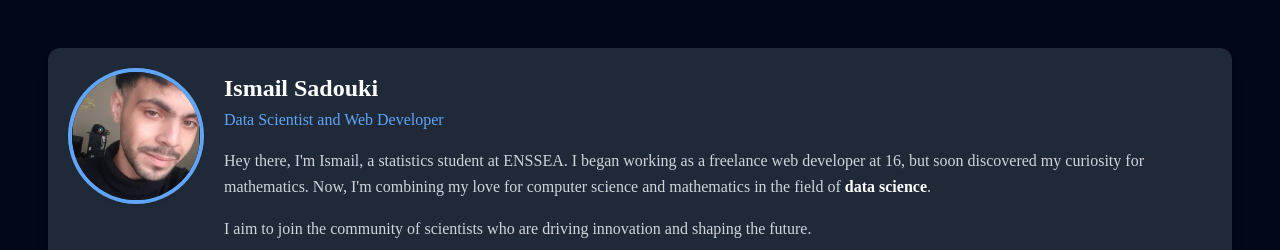
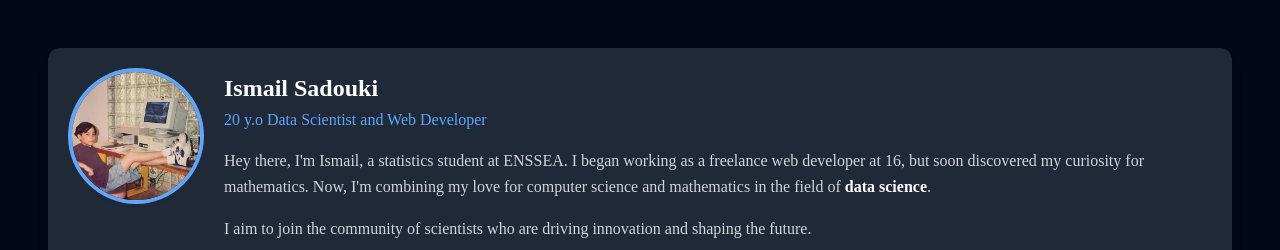
Before and after one commit to ismailSadouki/portfolio, a website: page docs/index.html in a window 1280 px wide. Shown: the top 250 px of the page. Drawn offline with Linux system fonts and the light colour scheme.

Commit message:
upload image

```diff
--- a/docs/index.html
+++ b/docs/index.html
@@ -50,7 +50,7 @@ body {
                     class="rounded-full shadow-md h-32 w-32 object-cover object-center ring-4 ring-blue-500 dark:ring-blue-400"
                     style="color: transparent"
                     srcset="
-                    ismail.jpeg
+                    ismail2.jpg
                     "
                     src="ismail.jpeg"
                     />
@@ -60,7 +60,7 @@ body {
                       >
                       Ismail Sadouki
                     </h1>
-                    <p class="text-blue-600 dark:text-blue-400 mb-4">Data Scientist and Web Developer</p>
+                    <p class="text-blue-600 dark:text-blue-400 mb-4">20 y.o Data Scientist and Web Developer</p>
                     <p
                       class="text-gray-700 dark:text-gray-300 mb-4 leading-relaxed"
                       >
```
Also changed, not shown: docs/ismail2.jpg (added).
